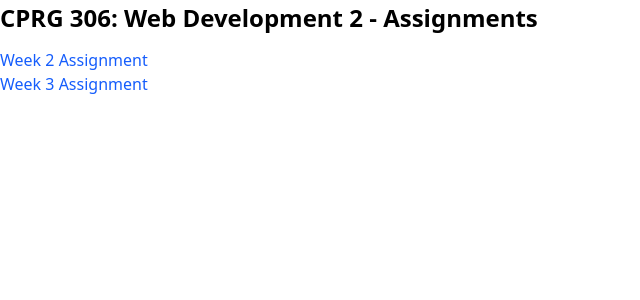
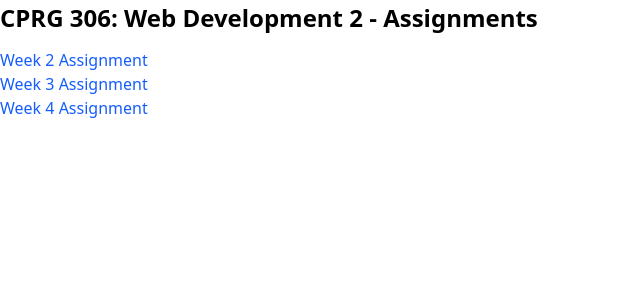
Before and after one commit to jrwall94/cprg306-assignments, a Next.js app: page / in a window 1280 px wide. Shown: the top 300 px of the page, without its empty margins (0-640 px from the left). Built offline with nearby package versions, Linux system fonts and the light colour scheme.

Commit message:
Add week-4 link to home page

```diff
--- a/app/page.js
+++ b/app/page.js
@@ -7,6 +7,7 @@ export default function Home() {
       <h1 className="title">CPRG 306: Web Development 2 - Assignments</h1>
       <Assignment week={2} />
       <Assignment week={3} />
+      <Assignment week={4} />
     </main>
   );
 }
```
